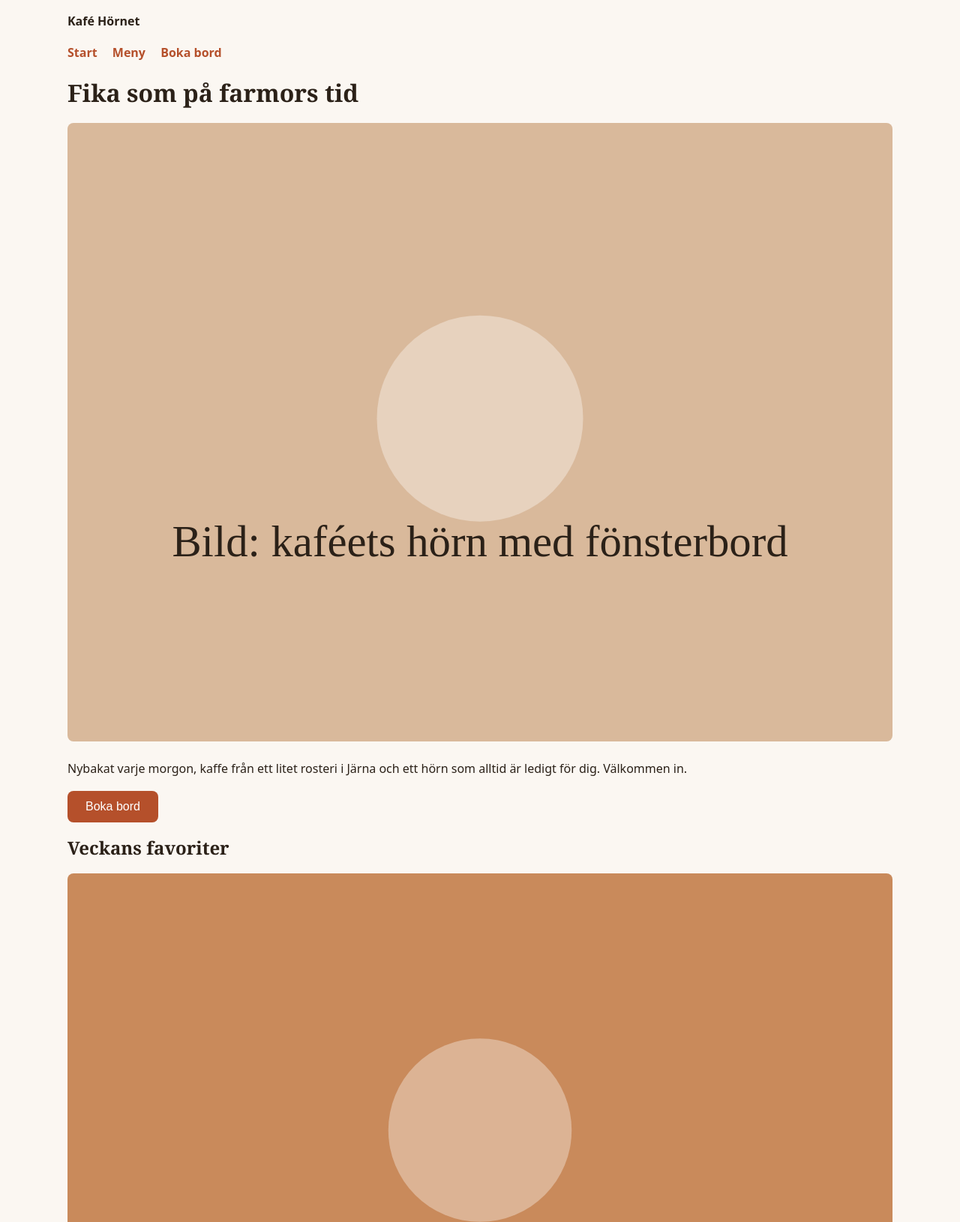
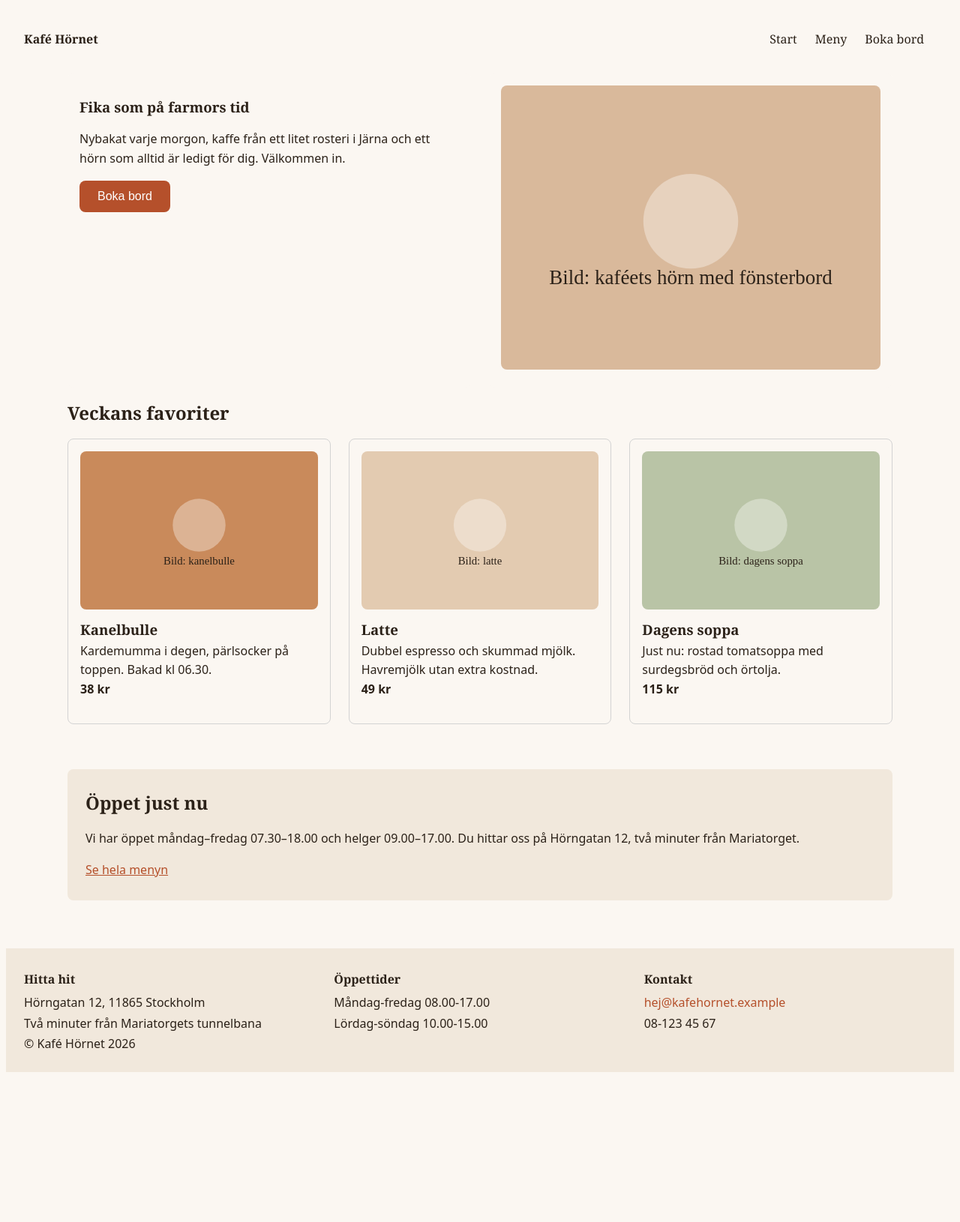
Before and after one commit to Johan-Bred/cornercafe, a plain HTML site: page index.html in a window 1280 px wide. Shown: the top 1630 px of the page at 75% size. After the commit the page ends 1438 px from the top, so only its background shows below. Drawn offline with Linux system fonts and the light colour scheme.

Commit message:
div på index sida + footer

```diff
--- a/index.html
+++ b/index.html
@@ -16,9 +16,10 @@
         </nav>
       </header>
       <main>
+        <section>
+        <div class="box-1">
+<article class="box">
         <h1>Fika som på farmors tid</h1>
-        <img src="images/hero.svg" alt="Kafets hörn med fönsterbord" />
-        <section>
           <p>
             Nybakat varje morgon, kaffe från ett litet rosteri i Järna och ett
             hörn som alltid är ledigt för dig. Välkommen in.
@@ -26,36 +27,40 @@
           <button class="button">
             <a.button href="booking.html">Boka bord</a.button>
           </button>
-        </section>
-        <section>
+          </article>
+        <article class="box">
+        <img src="images/hero.svg" alt="Kafets hörn med fönsterbord" />
+        </article>
+        </div>
+
           <h2>Veckans favoriter</h2>
-        </section>
-
+      <div class="box-1">
+      <article class="box-2">
         <img src="images/cinnamon-bun.svg" alt="Kanelbulle" />
-        <article class="favoriter">
-          <h3>Kanelbulle</h3>
+        <h3>Kanelbulle</h3>
           <p>
-            Kardemumma i degen, pärlsocker på toppen.<br />
+            Kardemumma i degen, pärlsocker på toppen.
             Bakad kl 06.30.<br />
             <strong>38 kr</strong>
           </p>
         </article>
+        <article class="box-2">
         <img src="images/latte.svg" alt="Latte" />
-        <article class="favoriter">
-          <h3>Latte</h3>
+        <h3>Latte</h3>
           <p>
             Dubbel espresso och skummad mjölk. Havremjölk utan extra kostnad.<br />
             <strong>49 kr</strong>
           </p>
         </article>
+        <article class="box-2">
         <img src="images/soup.svg" alt="Dagens soppa" />
-        <article class="favoriter">
-          <h3>Dagens soppa</h3>
+        <h3>Dagens soppa</h3>
           <p>
             Just nu: rostad tomatsoppa med surdegsbröd och örtolja.<br />
             <strong>115 kr</strong>
           </p>
         </article>
+        </div>
         <section class="beigebox">
           <h2>Öppet just nu</h2>
           <section>
@@ -68,16 +73,22 @@
         </section>
       </main>
       <footer>
+        <div>
         <h3>Hitta hit</h3>
         <p>Hörngatan 12, 11865 Stockholm</p>
         <p>Två minuter från Mariatorgets tunnelbana</p>
         <p>© Kafé Hörnet 2026</p>
+        </div>
+        <div>
         <h3>Öppettider</h3>
         <p>Måndag-fredag 08.00-17.00</p>
         <p>Lördag-söndag 10.00-15.00</p>
+        </div>
+        <div>
         <h3>Kontakt</h3>
         <p><a>hej@kafehornet.example</a></p>
         <p>08-123 45 67</p>
+        </div>
       </footer>
     </body>
   </html>
--- a/style.css
+++ b/style.css
@@ -26,35 +26,75 @@ main {
   max-width: 1100px;
   margin: 0 auto;
 }
+
+.box-1 {
+  display: flex;
+  gap: 24px;
+}
+
+.box {
+  flex: 1;
+  padding: 16px;
+  background-color: #fbf7f2;
+  border: none;
+  border-radius: 8px;
+}
+
+.box-2 {
+  flex: 1;
+  padding: 16px;
+  background-color: #fbf7f2;
+  border: 1px solid lightgrey;
+  border-radius: 8px;
+  margin: 0px;
+}
+
+.box-2 h3 {
+  margin-bottom: 0;
+  line-height: 0;
+}
+
 h1,
 h2,
 h3 {
   font-family: Georgia, serif;
   line-height: 1.2;
 }
+
 img {
   width: 100%;
-  heigh: auto;
+  height: auto;
   border-radius: 8px;
 }
-footer {
-  margin-top: 60px;
-  padding: 12px;
-  text-align: center;
-  color: #2b2118;
-  background-color: #f1e8dc;
-}
+
 a {
   color: #b5502b;
 }
+
+nav {
+  display: flex;
+  gap: 8px;
+}
+
 nav a {
   margin-right: 16px;
-  font-weight: bold;
   text-decoration: none;
+  color: #2b2118;
 }
 
 nav a:hover {
   text-decoration: underline;
+  color: #b5502b;
+}
+
+header {
+  font-family: Georgia, serif;
+  display: flex;
+  justify-content: space-between;
+  align-items: center;
+  padding: 16px 24px;
+  color: #2b2118;
+  background-color: #fbf7f2;
 }
 
 a.button {
@@ -83,10 +123,6 @@ a.button {
   border-radius: 8px;
 }
 
-header {
-  max-width: 1100px;
-  margin: 0 auto;
-}
 .button {
   display: inline-block;
   padding: 12px 24px;
@@ -118,3 +154,21 @@ header {
   background-color: black;
   color: white;
 }
+footer {
+  margin-top: 64px;
+  font-size: 1rem;
+  line-height: 0.7;
+  display: flex;
+  gap: 24px;
+  padding: 16px 24px;
+  color: #2b2118;
+  background-color: #f1e8dc;
+}
+
+footer h3 {
+  margin-bottom: 0;
+  font-size: 1rem;
+}
+footer div {
+  flex: 1;
+}
```
Also changed, not shown: booking.html (+6 -0 lines), confirmation.html (+6 -0 lines), meny.html (+6 -0 lines).
